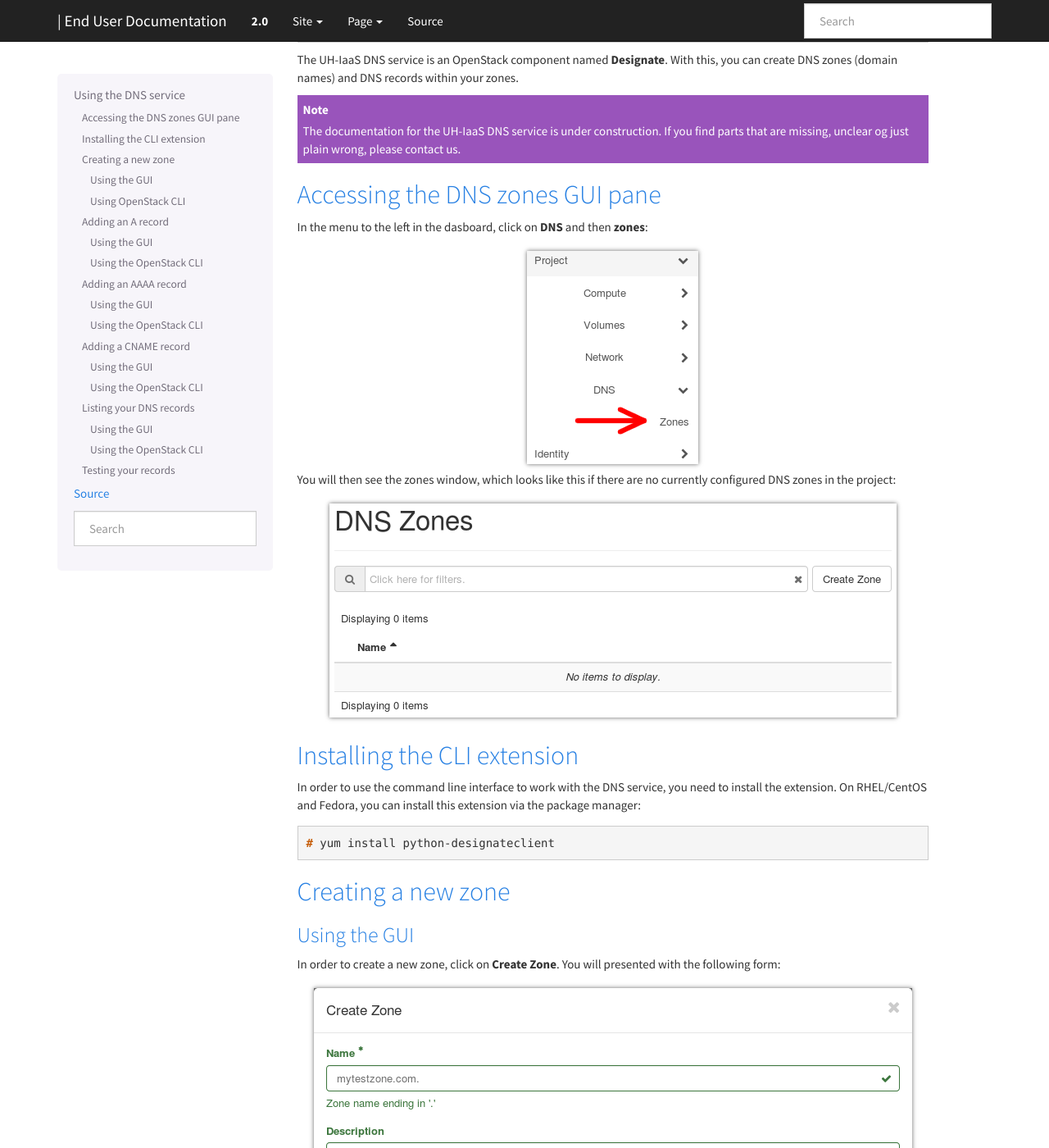
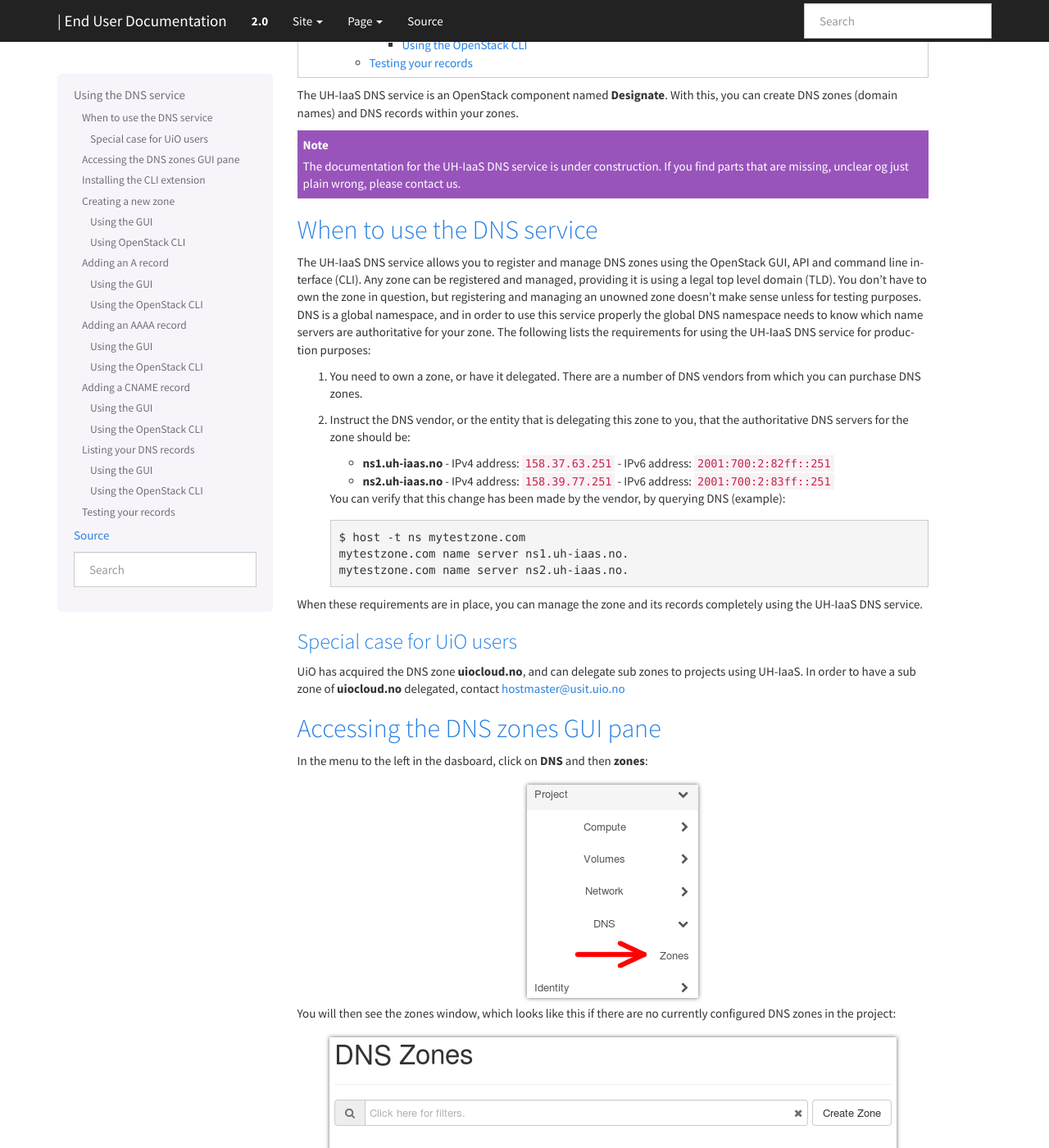
Before and after one commit to norcams/docs-enduser, a Sphinx documentation site: the page built from docs/dns.rst, in a window 1280 px wide and 1400 px high, scrolled down 581 px. Shown: the whole window at 82% size. Built offline with Sphinx 7.4.7, drawn with Linux system fonts in a browser that asks for light colours; some of the changed text lies outside the part shown.

Commit message:
designate

```diff
--- a/docs/dns.rst
+++ b/docs/dns.rst
@@ -15,6 +15,52 @@ names) and DNS records within your zones.
    The documentation for the UH-IaaS DNS service is under
    construction. If you find parts that are missing, unclear og just
    plain wrong, please contact us.
+
+
+When to use the DNS service
+---------------------------
+
+The UH-IaaS DNS service allows you to register and manage DNS zones
+using the OpenStack GUI, API and command line interface (CLI). Any
+zone can be registered and managed, providing it is using a legal top
+level domain (TLD). You don't have to own the zone in question, but
+registering and managing an unowned zone doesn't make sense unless for
+testing purposes. DNS is a global namespace, and in order to use this
+service properly the global DNS namespace needs to know which name
+servers are authoritative for your zone. The following lists the
+requirements for using the UH-IaaS DNS service for production
+purposes:
+
+#. You need to own a zone, or have it delegated. There are a number of
+   DNS vendors from which you can purchase DNS zones.
+
+#. Instruct the DNS vendor, or the entity that is delegating this zone
+   to you, that the authoritative DNS servers for the zone should be:
+
+   * **ns1.uh-iaas.no**
+     - IPv4 address: ``158.37.63.251``
+     - IPv6 address: ``2001:700:2:82ff::251``
+
+   * **ns2.uh-iaas.no**
+     - IPv4 address: ``158.39.77.251``
+     - IPv6 address: ``2001:700:2:83ff::251``
+
+   You can verify that this change has been made by the vendor, by
+   querying DNS (example)::
+
+     $ host -t ns mytestzone.com
+     mytestzone.com name server ns1.uh-iaas.no.
+     mytestzone.com name server ns2.uh-iaas.no.
+
+When these requirements are in place, you can manage the zone and its
+records completely using the UH-IaaS DNS service.
+
+Special case for UiO users
+~~~~~~~~~~~~~~~~~~~~~~~~~~
+
+UiO has acquired the DNS zone **uiocloud.no**, and can delegate sub
+zones to projects using UH-IaaS. In order to have a sub zone
+of **uiocloud.no** delegated, contact hostmaster@usit.uio.no
 
 
 Accessing the DNS zones GUI pane
```
